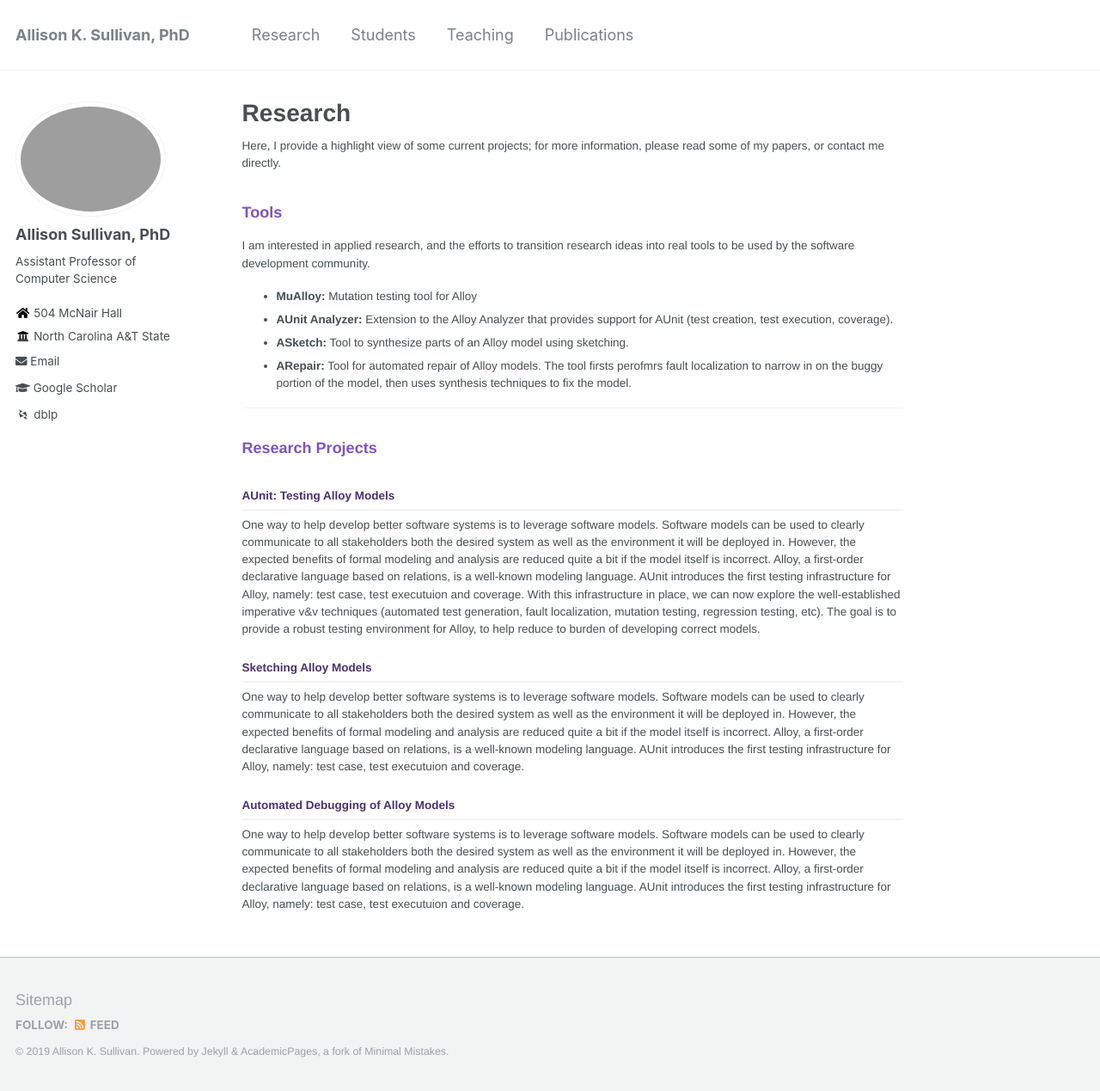
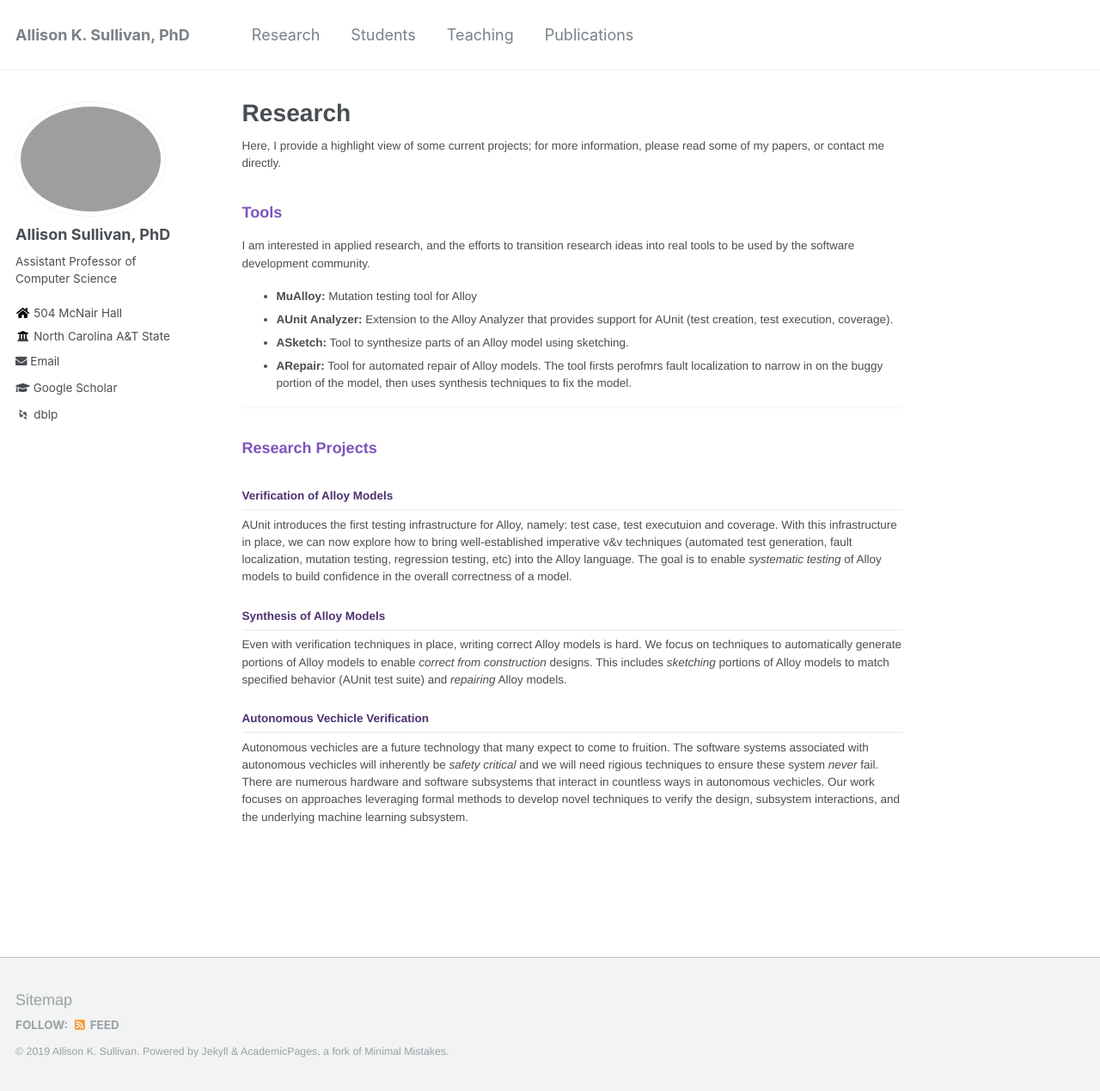
Before and after one commit to Allisonius/allisonius.github.io, a Jekyll site: the page built from _pages/research.md, in a window 1280 px wide and 1269 px high. Shown: the whole window at 86% size. Built offline with Jekyll 4.4.1, drawn with Linux system fonts in a browser that asks for light colours; some web fonts are replaced.

Commit message:
Update research.md

```diff
--- a/_pages/research.md
+++ b/_pages/research.md
@@ -21,11 +21,11 @@ I am interested in applied research, and the efforts to transition research idea
 
 ### Research Projects
 
-## AUnit: Testing Alloy Models
-One way to help develop better software systems is to leverage software models. Software models can be used to clearly communicate to all stakeholders both the desired system as well as the environment it will be deployed in. However, the expected benefits of formal modeling and analysis are reduced quite a bit if the model itself is incorrect. Alloy, a first-order declarative language based on relations, is a well-known modeling language. AUnit introduces the first testing infrastructure for Alloy, namely: test case, test executuion and coverage. With this infrastructure in place, we can now explore the well-established imperative v&v techniques (automated test generation, fault localization, mutation testing, regression testing, etc). The goal is to provide a robust testing environment for Alloy, to help reduce to burden of developing correct models.
+## Verification of Alloy Models
+AUnit introduces the first testing infrastructure for Alloy, namely: test case, test executuion and coverage. With this infrastructure in place, we can now explore how to bring well-established imperative v&v techniques (automated test generation, fault localization, mutation testing, regression testing, etc) into the Alloy language. The goal is to enable *systematic testing* of Alloy models to build confidence in the overall correctness of a model.
 
-## Sketching Alloy Models
-One way to help develop better software systems is to leverage software models. Software models can be used to clearly communicate to all stakeholders both the desired system as well as the environment it will be deployed in. However, the expected benefits of formal modeling and analysis are reduced quite a bit if the model itself is incorrect. Alloy, a first-order declarative language based on relations, is a well-known modeling language. AUnit introduces the first testing infrastructure for Alloy, namely: test case, test executuion and coverage.
+## Synthesis of Alloy Models
+Even with verification techniques in place, writing correct Alloy models is hard. We focus on techniques to automatically generate portions of Alloy models to enable *correct from construction* designs. This includes *sketching* portions of Alloy models to match specified behavior (AUnit test suite) and *repairing* Alloy models.
 
-## Automated Debugging of Alloy Models
-One way to help develop better software systems is to leverage software models. Software models can be used to clearly communicate to all stakeholders both the desired system as well as the environment it will be deployed in. However, the expected benefits of formal modeling and analysis are reduced quite a bit if the model itself is incorrect. Alloy, a first-order declarative language based on relations, is a well-known modeling language. AUnit introduces the first testing infrastructure for Alloy, namely: test case, test executuion and coverage.
+## Autonomous Vechicle Verification
+Autonomous vechicles are a future technology that many expect to come to fruition. The software systems associated with autonomous vechicles will inherently be *safety critical* and we will need rigious techniques to ensure these system *never* fail. There are numerous hardware and software subsystems that interact in countless ways in autonomous vechicles. Our work focuses on approaches leveraging formal methods to develop novel techniques to verify the design, subsystem interactions, and the underlying machine learning subsystem.
```
